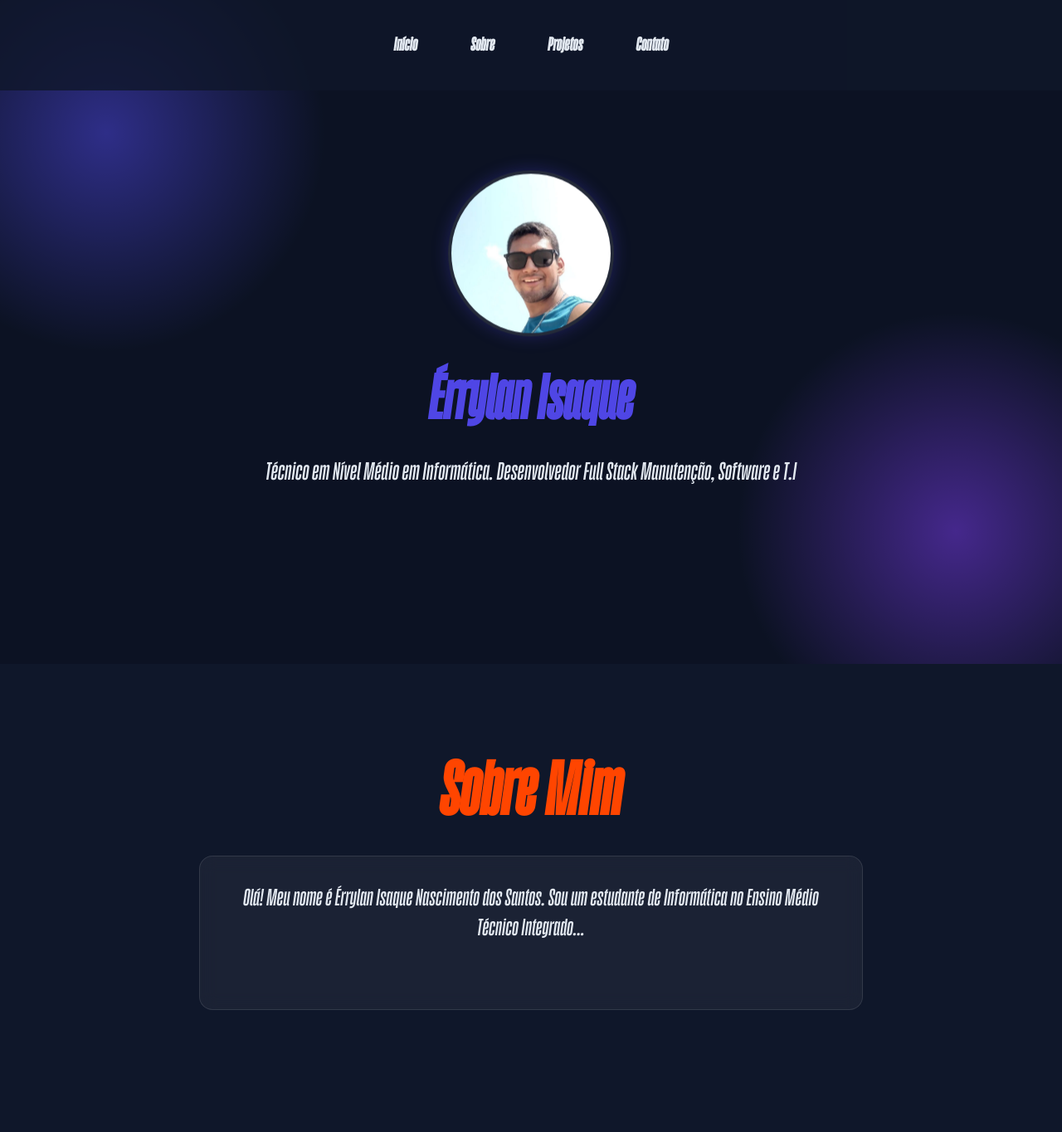
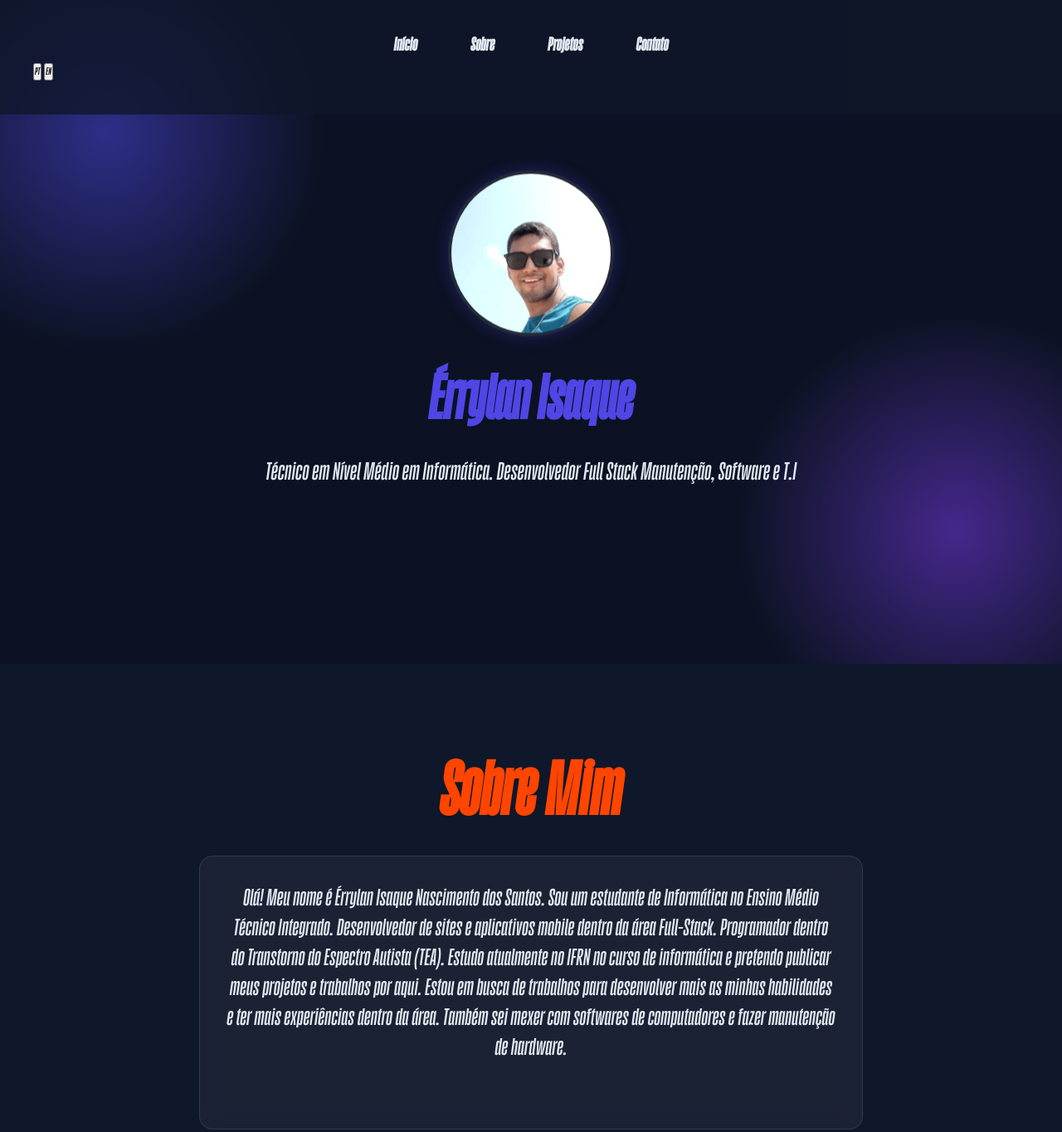
Before and after one commit to Errylan/MeuPortifolio, a plain HTML site: page index.html in a window 1280 px wide. Shown: the top 1364 px of the page at 83% size. Drawn offline with nearby package versions, Linux system fonts and the light colour scheme.

Commit message:
Atualizações

```diff
--- a/index.html
+++ b/index.html
@@ -6,7 +6,7 @@
     <meta name="viewport" content="width=device-width, initial-scale=1.0">
     <link rel="stylesheet" href="style.css">
 
-    <!-- AOS (Animações ao rolar a página) -->
+    <!-- AOS para animações -->
     <link rel="stylesheet" href="https://cdnjs.cloudflare.com/ajax/libs/aos/2.3.4/aos.css" />
     <title>Érrylan Isaque | Portfólio</title>
 </head>
@@ -22,6 +22,11 @@
             <li><a href="#projetos" class="menu-link">Projetos</a></li>
             <li><a href="#contatos" class="menu-link">Contato</a></li>
         </ul>
+
+        <div class="idiomas">
+            <button onclick="trocarIdioma('pt')">PT</button>
+            <button onclick="trocarIdioma('en')">EN</button>
+        </div>
     </nav>
 
     <main id="inicio" class="cabecalho" data-aos="fade-up">
@@ -35,7 +40,11 @@
         <h2 class="sobre-titulo">Sobre Mim</h2>
         <div class="sobre-caixa">
             <p class="sobre-paragrafo">Olá! Meu nome é Érrylan Isaque Nascimento dos Santos. Sou um estudante de
-                Informática no Ensino Médio Técnico Integrado...</p>
+                Informática no Ensino Médio Técnico Integrado. Desenvolvedor de sites e aplicativos mobile dentro da
+                área Full-Stack. Programador dentro do Transtorno do Espectro Autista (TEA). Estudo atualmente no IFRN
+                no curso de informática e pretendo publicar meus projetos e trabalhos por aqui. Estou em busca de
+                trabalhos para desenvolver mais as minhas habilidades e ter mais experiências dentro da área. Também sei
+                mexer com softwares de computadores e fazer manutenção de hardware.</p>
         </div>
     </section>
 
@@ -55,7 +64,7 @@
 
             <div class="projetos-card" data-aos="fade-up" data-aos-delay="200">
                 <a href="https://github.com/Errylan/AcalmaTEA-PROTOTIPO" target="_blank" class="link-projeto">
-                    <img src="./img/AcalmaTEA.png" alt="AcalmaTEA" class="projetos-imagem">
+                    <img src="./img/AcalmaTEAMobile.jpg" alt="AcalmaTEA Protótipo" class="projetos-imagem">
                     <div class="caixa-textos-projeto">
                         <h3 class="info-projetos">AcalmaTEA Protótipo</h3>
                         <p class="paragrafo-projetos">Versão protótipo do AcalmaTEA</p>
@@ -84,17 +93,67 @@
     <!-- Scripts -->
     <script src="https://cdnjs.cloudflare.com/ajax/libs/aos/2.3.4/aos.js"></script>
     <script>
-        AOS.init({
-            duration: 1000,
-            once: true
-        });
+        AOS.init({ duration: 1000, once: true });
+
+        // Textos multilíngues
+        const textos = {
+    pt: {
+        menu: ["Início", "Sobre", "Projetos", "Contato"],
+        cabecalho: "Técnico em Nível Médio em Informática. Desenvolvedor Full Stack Manutenção, Software e T.I",
+        sobreTitulo: "Sobre Mim",
+        sobre: "Olá! Meu nome é Érrylan Isaque Nascimento dos Santos. Sou um estudante de Informática no Ensino Médio Técnico Integrado. Desenvolvedor de sites e aplicativos mobile dentro da área Full-Stack. Programador dentro do Transtorno do Espectro Autista (TEA). Estudo atualmente no IFRN no curso de informática e pretendo publicar meus projetos e trabalhos por aqui. Estou em busca de trabalhos para desenvolver mais as minhas habilidades e ter mais experiências dentro da área. Também sei mexer com softwares de computadores e fazer manutenção de hardware.",
+        projetosTitulo: "Meus Projetos",
+        projetos: [
+            { titulo: "AcalmaTEA", desc: "Aplicativo para auxiliar autistas em crise" },
+            { titulo: "AcalmaTEA Protótipo", desc: "Versão protótipo do AcalmaTEA" }
+        ],
+        contatos: { titulo: "Contatos", nome: "Nome", mensagem: "Digite sua mensagem", botao: "Enviar para WhatsApp" }
+    },
+    en: {
+        menu: ["Home", "About Me", "My Projects", "Contact"],
+        cabecalho: "Technical High School in IT. Full Stack Developer in Maintenance, Software and IT",
+        sobreTitulo: "About Me",
+        sobre: "Hello! My name is Érrylan Isaque Nascimento dos Santos. I'm a Computer Science student at Integrated Technical High School. I'm a website and mobile app developer in the Full-Stack field. I'm a programmer specializing in Autism Spectrum Disorder (ASD). I'm currently studying computer science at the IFRN (National Institute of Rio Grande do Norte) and plan to publish my projects and work here. I'm looking for jobs to further develop my skills and gain more experience in this field. I'm also proficient with computer software and hardware maintenance.",
+        projetosTitulo: "My Projects",
+        projetos: [
+            { titulo: "AcalmaTEA", desc: "App designed to help autistic people in crisis" },
+            { titulo: "AcalmaTEA Prototype", desc: "Prototype version of AcalmaTEA" }
+        ],
+        contatos: { titulo: "Contact", nome: "Name", mensagem: "Type your message", botao: "Send to WhatsApp" }
+    }
+};
+
+        function trocarIdioma(lang) {
+
+            document.querySelectorAll(".menu-link").forEach((link, i) => {
+                link.textContent = textos[lang].menu[i];
+            });
+
+            document.querySelector(".cabecalho-subtitulo").textContent = textos[lang].cabecalho;
+
+            document.querySelector(".sobre-paragrafo").textContent = textos[lang].sobre;
+
+            document.querySelectorAll(".projetos-card").forEach((card, i) => {
+                card.querySelector(".info-projetos").textContent = textos[lang].projetos[i].titulo;
+                card.querySelector(".paragrafo-projetos").textContent = textos[lang].projetos[i].desc;
+            });
+
+            document.querySelector(".contato-titulo").textContent = textos[lang].contatos.titulo;
+            document.getElementById("nome").placeholder = textos[lang].contatos.nome;
+            document.getElementById("Mensagem").placeholder = textos[lang].contatos.mensagem;
+            document.querySelector(".botao-form").textContent = textos[lang].contatos.botao;
+
+document.querySelector(".sobre-titulo").textContent = textos[lang].sobreTitulo;
+document.querySelector(".projetos-titulo").textContent = textos[lang].projetosTitulo;
+
+        }
+
 
         function enviarWhats(event) {
             event.preventDefault();
             const nome = document.getElementById('nome').value;
             const mensagem = document.getElementById('Mensagem').value;
             const telefone = '5584992316206';
-
             const texto = `Olá, meu nome é ${nome}! Segue a mensagem: ${mensagem}`;
             const msgFormatada = encodeURIComponent(texto);
             const url = `https://wa.me/${telefone}?text=${msgFormatada}`;
@@ -103,4 +162,5 @@
     </script>
 
 </body>
+
 </html>
--- a/style.css
+++ b/style.css
@@ -260,14 +260,15 @@ h1 {
 .botao-form{
     color: orangered;
     background: linear-gradient(45deg, var(--primaria), var(--secundaria));
-    padding: 1rem 2rem;
+    padding: 1.5rem 3rem;
     border: none;
     border-radius: 8px;
     cursor: pointer;
     width: 100%;
-    transition:all 0.5 ease;
-    font-size: 3rem;
+    transition: all 0.5s ease;
+    font-size: 3.5rem;
 }
+
 
 .botao-form:hover{
     transform: translateY(-4px);
```
